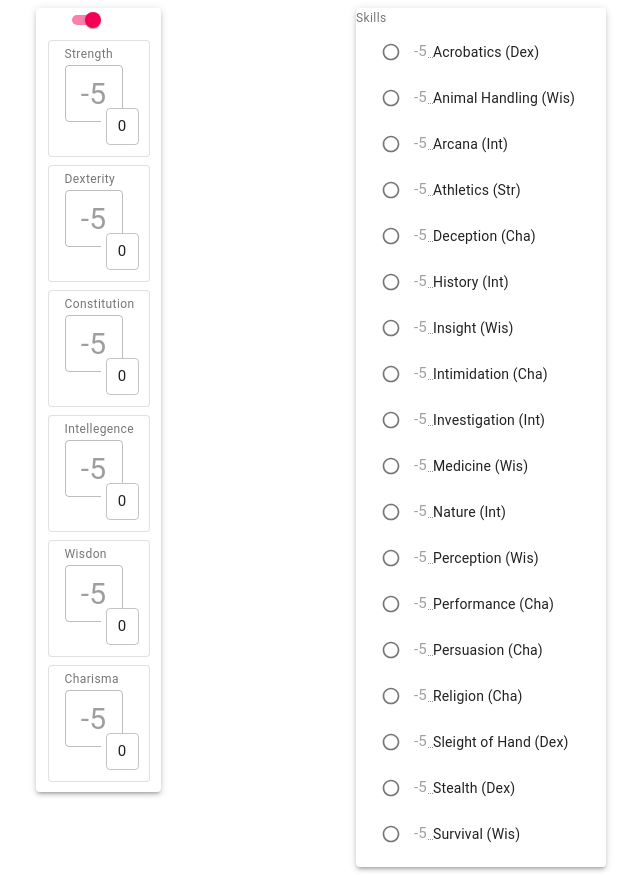
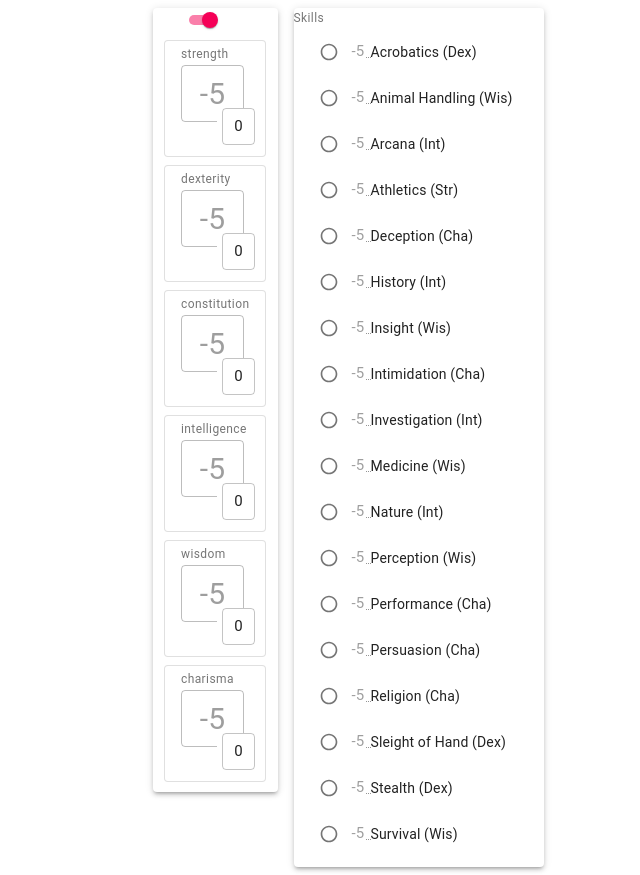
Before and after one commit to elchung/DnD-Character-Sheets, a Next.js app: page / in a window 1280 px wide. Shown: the whole page, without its empty margins (292-932 px from the left). Built offline with nearby package versions, Linux system fonts and the light colour scheme.

Commit message:
better handling of props

```diff
--- a/pages/CharacterSheet/AbilityScoresComponent.jsx
+++ b/pages/CharacterSheet/AbilityScoresComponent.jsx
@@ -6,13 +6,10 @@ import Grid from '@material-ui/core/Grid';
 import BaseAbilityScoreComponent from './BaseAbilityScoreComponent';
 
 export const AbilityScoreComponent = ({
-  scoreOnTop, setScoreOnTop,
-  strScore, setStrScore,
-  dexScore, setDexScore,
-  conScore, setConScore,
-  intScore, setIntScore,
-  wisScore, setWisScore,
-  chaScore, setChaScore,
+  scoreOnTop,
+  setScoreOnTop,
+  abilityScores,
+  setAbilityScores,
   style,
 }) => (
   <Card elevation={style.elevation} style={{ width: 125, paddingBottom: 10 }}>
@@ -28,54 +25,16 @@ export const AbilityScoreComponent = ({
             )}
         />
       </Grid>
-      <Grid item>
-        <BaseAbilityScoreComponent
-          ability="Strength"
-          abilityScore={strScore}
-          setAbilityScore={setStrScore}
-          scoreOnTop={scoreOnTop}
-        />
-      </Grid>
-      <Grid item>
-        <BaseAbilityScoreComponent
-          ability="Dexterity"
-          abilityScore={dexScore}
-          setAbilityScore={setDexScore}
-          scoreOnTop={scoreOnTop}
-        />
-      </Grid>
-      <Grid item>
-        <BaseAbilityScoreComponent
-          ability="Constitution"
-          abilityScore={conScore}
-          setAbilityScore={setConScore}
-          scoreOnTop={scoreOnTop}
-        />
-      </Grid>
-      <Grid item>
-        <BaseAbilityScoreComponent
-          ability="Intellegence"
-          abilityScore={intScore}
-          setAbilityScore={setIntScore}
-          scoreOnTop={scoreOnTop}
-        />
-      </Grid>
-      <Grid item>
-        <BaseAbilityScoreComponent
-          ability="Wisdon"
-          abilityScore={wisScore}
-          setAbilityScore={setWisScore}
-          scoreOnTop={scoreOnTop}
-        />
-      </Grid>
-      <Grid item>
-        <BaseAbilityScoreComponent
-          ability="Charisma"
-          abilityScore={chaScore}
-          setAbilityScore={setChaScore}
-          scoreOnTop={scoreOnTop}
-        />
-      </Grid>
+      {Object.keys(abilityScores).map((ability) => (
+        <Grid item>
+          <BaseAbilityScoreComponent
+            ability={ability}
+            abilityScores={abilityScores}
+            setAbilityScores={setAbilityScores}
+            scoreOnTop={scoreOnTop}
+          />
+        </Grid>
+      ))}
     </Grid>
   </Card>
 );
--- a/pages/CharacterSheet/BaseAbilityScoreComponent.jsx
+++ b/pages/CharacterSheet/BaseAbilityScoreComponent.jsx
@@ -7,11 +7,14 @@ import Box from '@material-ui/core/Box';
 import { scoreToModifier } from '../Utils/abilityScoreUtils';
 
 export const BaseAbilityScoreComponent = ({
-  ability, abilityScore, setAbilityScore, scoreOnTop,
+  ability,
+  abilityScores,
+  setAbilityScores,
+  scoreOnTop,
 }) => {
-  const [displayedAbilityScore, setDisplayedAbilityScore] = React.useState(abilityScore);
-  const mainText = scoreOnTop ? displayedAbilityScore : scoreToModifier(abilityScore);
-  const subText = scoreOnTop ? scoreToModifier(abilityScore) : displayedAbilityScore;
+  const [displayedAbilityScore, setDisplayedAbilityScore] = React.useState(abilityScores[ability]);
+  const mainText = scoreOnTop ? displayedAbilityScore : scoreToModifier(abilityScores[ability]);
+  const subText = scoreOnTop ? scoreToModifier(abilityScores[ability]) : displayedAbilityScore;
 
   const handleChange = (event) => {
     const numberInput = event.target.value.replace(/[^0-9]/g, '');
@@ -20,7 +23,9 @@ export const BaseAbilityScoreComponent = ({
   };
 
   const handleBlur = () => {
-    setAbilityScore(displayedAbilityScore);
+    const newScores = { ...abilityScores };
+    newScores[ability] = displayedAbilityScore;
+    setAbilityScores(newScores);
   };
 
   return (
@@ -34,11 +39,15 @@ export const BaseAbilityScoreComponent = ({
             id={`${ability}-ability-maintext`}
             value={mainText}
             onChange={handleChange}
+            onBlur={handleBlur}
             disabled={!scoreOnTop}
             variant="outlined"
             inputProps={{
               style: {
-                fontSize: 30, width: 30, height: 20, textAlign: 'center',
+                fontSize: 30,
+                width: 35,
+                height: 20,
+                textAlign: 'center',
               },
             }}
           />
@@ -48,11 +57,18 @@ export const BaseAbilityScoreComponent = ({
             id={`${ability}-ability-subtext`}
             value={subText}
             onChange={handleChange}
+            onBlur={handleBlur}
             disabled={scoreOnTop}
             variant="outlined"
             inputProps={{
               style: {
-                fontSize: 15, width: 15, height: 0, textAlign: 'center', marginLeft: -5, marginRight: -5, background: 'white',
+                fontSize: 15,
+                width: 15,
+                height: 0,
+                textAlign: 'center',
+                marginLeft: -5,
+                marginRight: -5,
+                background: 'white',
               },
             }}
           />
--- a/pages/index.jsx
+++ b/pages/index.jsx
@@ -27,26 +27,16 @@ export default function Home() {
 
   return (
     <Grid container justify="center" spacing={2} direction="row">
-      <Grid item xs={3}>
+      <Grid item>
         <AbilityScoreComponent
           scoreOnTop={scoreOnTop}
           setScoreOnTop={setScoreOnTop}
-          strScore={strScore}
-          setStrScore={setStrScore}
-          dexScore={dexScore}
-          setDexScore={setDexScore}
-          conScore={conScore}
-          setConScore={setConScore}
-          intScore={intScore}
-          setIntScore={setIntScore}
-          wisScore={wisScore}
-          setWisScore={setWisScore}
-          chaScore={chaScore}
-          setChaScore={setChaScore}
+          abilityScores={abilityScores}
+          setAbilityScores={setAbilityScores}
           style={style}
         />
       </Grid>
-      <Grid item xs={3}>
+      <Grid item>
         <SkillsComponent
           abilityScores={abilityScores}
           proficiencyBonus={proficiencyBonus}
```
